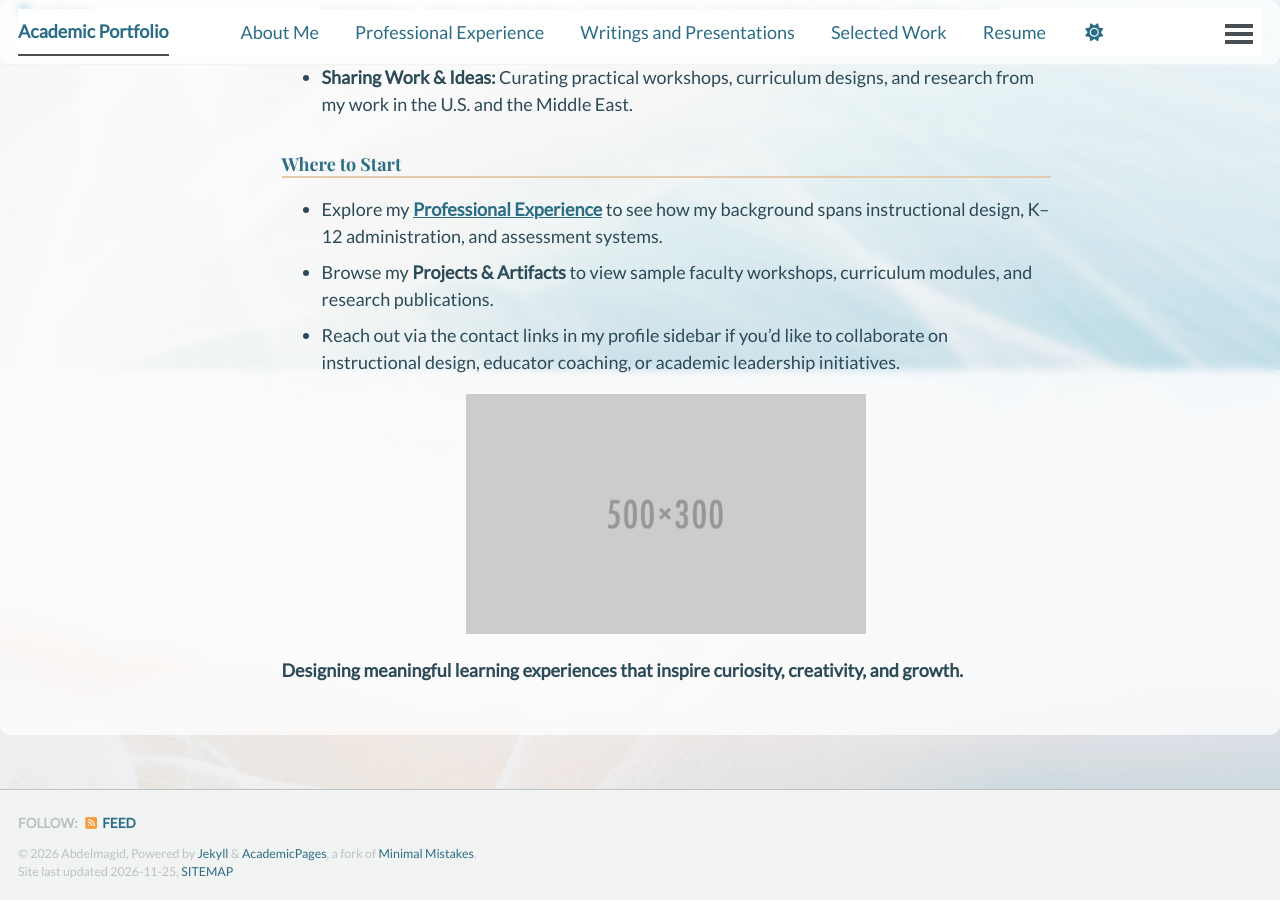
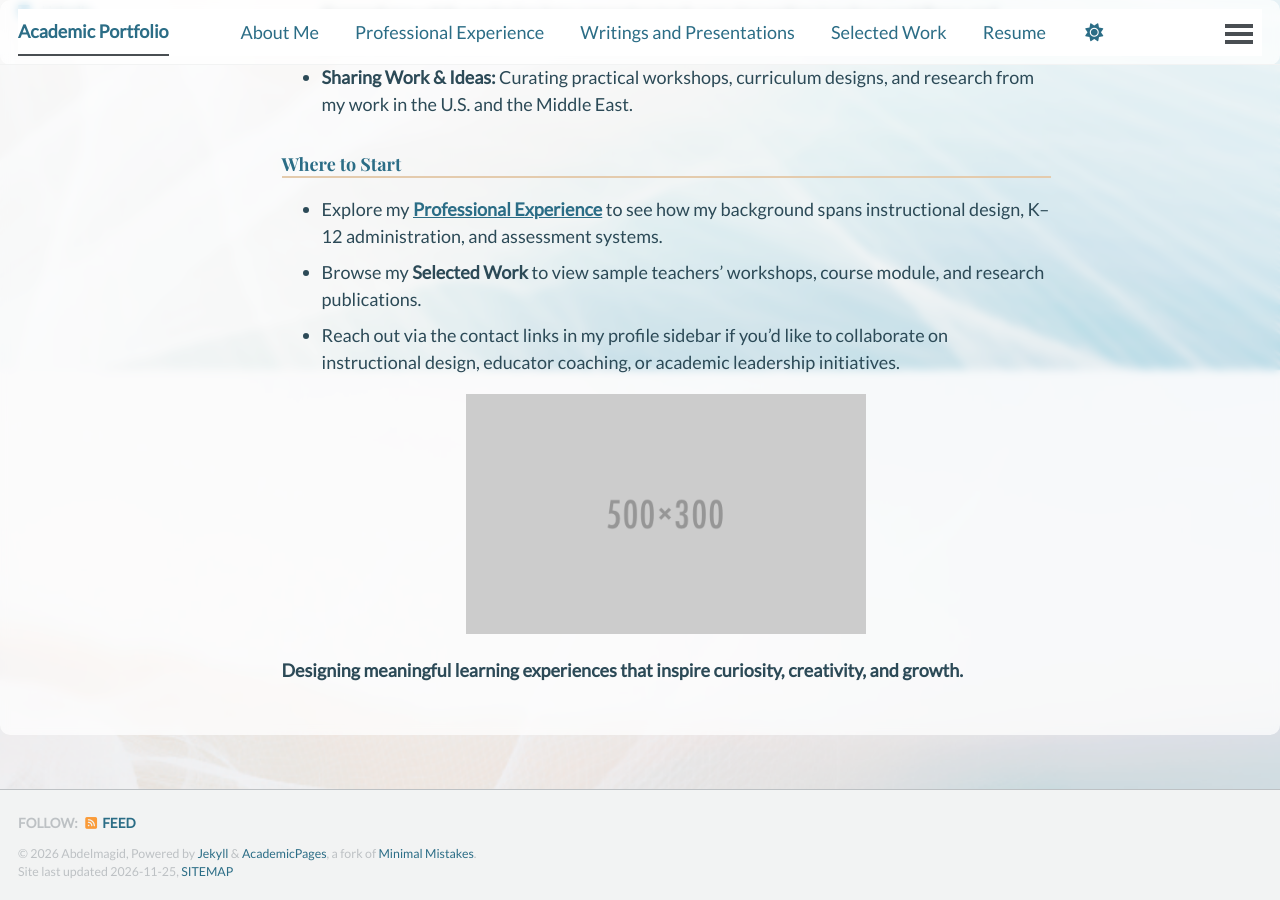
Before and after one commit to rfabdelmagid/rfabdelmagid.github.io, a Jekyll site: the page built from _pages/about.md, in a window 1280 px wide and 900 px high, scrolled down 530 px. Built offline with Jekyll 4.4.1, drawn with Linux system fonts in a browser that asks for light colours; a script bundle is joined from its source files by our own code; a style sheet for code colours, icons or effects is not loaded.

Commit message:
Update about.md

```diff
--- a/_pages/about.md
+++ b/_pages/about.md
@@ -24,7 +24,7 @@ With a Ph.D. in Instructional Design and Technology from Virginia Tech and over
 ### Where to Start
 
 * Explore my **[Professional Experience](/professionalexperience/)** to see how my background spans instructional design, K–12 administration, and assessment systems.
-* Browse my **Projects & Artifacts** to view sample faculty workshops, curriculum modules, and research publications.
+* Browse my **Selected Work** to view sample teachers' workshops, course module, and research publications.
 * Reach out via the contact links in my profile sidebar if you’d like to collaborate on instructional design, educator coaching, or academic leadership initiatives.
 
 
```
